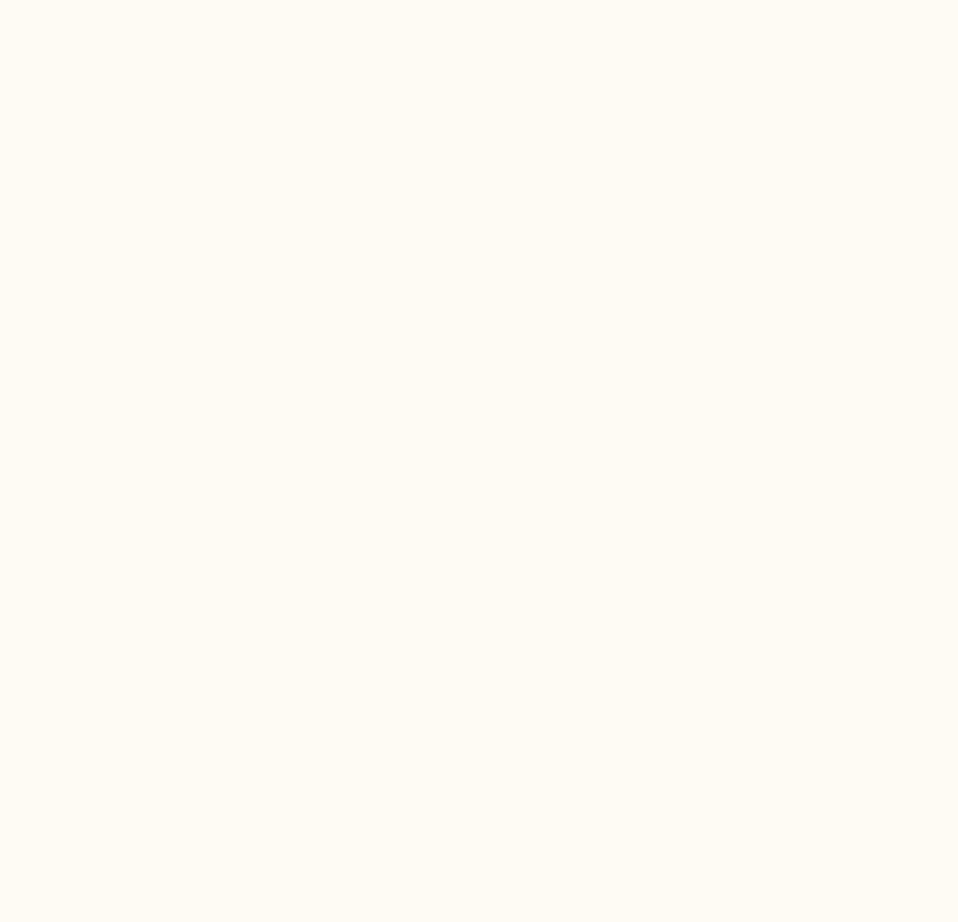
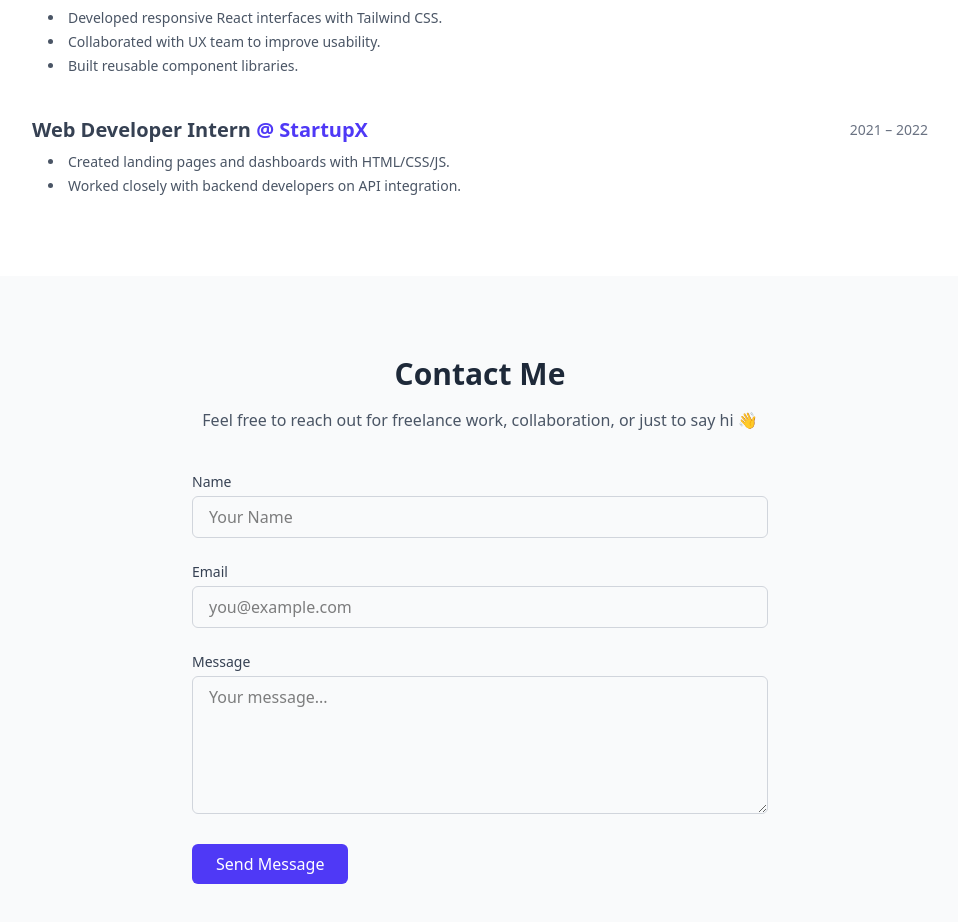
Before and after one commit to Danut89/tailwindcss4, a React (Vite) app: page / in a window 1280 px wide. Shown: the part 1910-2832 px from the top of the page, without its empty margins (160-1118 px from the left). Before the commit the page ends 1726 px from the top, so only its background shows below. Built offline with nearby package versions, Linux system fonts and the light colour scheme.

Commit message:
Added Experience and Contact sections with reponsive layout

```diff
--- a/src/App.jsx
+++ b/src/App.jsx
@@ -1,6 +1,9 @@
 import Hero from './components/Hero'
 import About from './components/About'
 import Projects from './components/Projects'
+import Experience from './components/Experience'
+import Contact from './components/Contact'
+
 
 function App() {
   return (
@@ -8,6 +11,8 @@ function App() {
       <Hero />
       <About />
       <Projects />
+      <Experience />
+      <Contact />
     </>
   )
 }
--- /dev/null
+++ b/src/components/Contact.jsx
@@ -0,0 +1,52 @@
+import React from 'react';
+
+const Contact = () => {
+  return (
+    <section id="contact" className="bg-gray-50 py-20 px-4">
+      <div className="max-w-4xl mx-auto text-center">
+        <h2 className="text-3xl font-bold text-gray-800 mb-4">Contact Me</h2>
+        <p className="text-gray-600 mb-10">
+          Feel free to reach out for freelance work, collaboration, or just to say hi 👋
+        </p>
+
+        <form className="space-y-6 max-w-xl mx-auto text-left">
+          <div>
+            <label className="block text-sm font-medium text-gray-700 mb-1">Name</label>
+            <input
+              type="text"
+              placeholder="Your Name"
+              className="w-full px-4 py-2 border border-gray-300 rounded-md focus:ring-indigo-500 focus:border-indigo-500"
+            />
+          </div>
+
+          <div>
+            <label className="block text-sm font-medium text-gray-700 mb-1">Email</label>
+            <input
+              type="email"
+              placeholder="you@example.com"
+              className="w-full px-4 py-2 border border-gray-300 rounded-md focus:ring-indigo-500 focus:border-indigo-500"
+            />
+          </div>
+
+          <div>
+            <label className="block text-sm font-medium text-gray-700 mb-1">Message</label>
+            <textarea
+              rows="5"
+              placeholder="Your message..."
+              className="w-full px-4 py-2 border border-gray-300 rounded-md focus:ring-indigo-500 focus:border-indigo-500"
+            ></textarea>
+          </div>
+
+          <button
+            type="submit"
+            className="bg-indigo-600 text-white px-6 py-2 rounded-md hover:bg-indigo-700 transition"
+          >
+            Send Message
+          </button>
+        </form>
+      </div>
+    </section>
+  );
+};
+
+export default Contact;
--- /dev/null
+++ b/src/components/Experience.jsx
@@ -0,0 +1,54 @@
+import React from 'react';
+
+const experiences = [
+  {
+    role: 'Front-End Developer',
+    company: 'TechCo Inc.',
+    period: '2022 – Present',
+    description: [
+      'Developed responsive React interfaces with Tailwind CSS.',
+      'Collaborated with UX team to improve usability.',
+      'Built reusable component libraries.'
+    ],
+  },
+  {
+    role: 'Web Developer Intern',
+    company: 'StartupX',
+    period: '2021 – 2022',
+    description: [
+      'Created landing pages and dashboards with HTML/CSS/JS.',
+      'Worked closely with backend developers on API integration.'
+    ],
+  }
+];
+
+const Experience = () => {
+  return (
+    <section id="experience" className="bg-white py-20 px-4">
+      <div className="max-w-4xl mx-auto">
+        <h2 className="text-3xl font-bold text-gray-800 mb-10 text-center">Experience</h2>
+
+        <div className="space-y-10">
+          {experiences.map((exp, index) => (
+            <div key={index}>
+              <div className="flex flex-col sm:flex-row justify-between sm:items-center mb-2">
+                <h3 className="text-xl font-semibold text-gray-700">
+                  {exp.role} <span className="text-indigo-600">@ {exp.company}</span>
+                </h3>
+                <span className="text-sm text-gray-500">{exp.period}</span>
+              </div>
+
+              <ul className="list-disc list-inside text-gray-600 text-sm space-y-1 pl-4">
+                {exp.description.map((line, i) => (
+                  <li key={i}>{line}</li>
+                ))}
+              </ul>
+            </div>
+          ))}
+        </div>
+      </div>
+    </section>
+  );
+};
+
+export default Experience;
```
